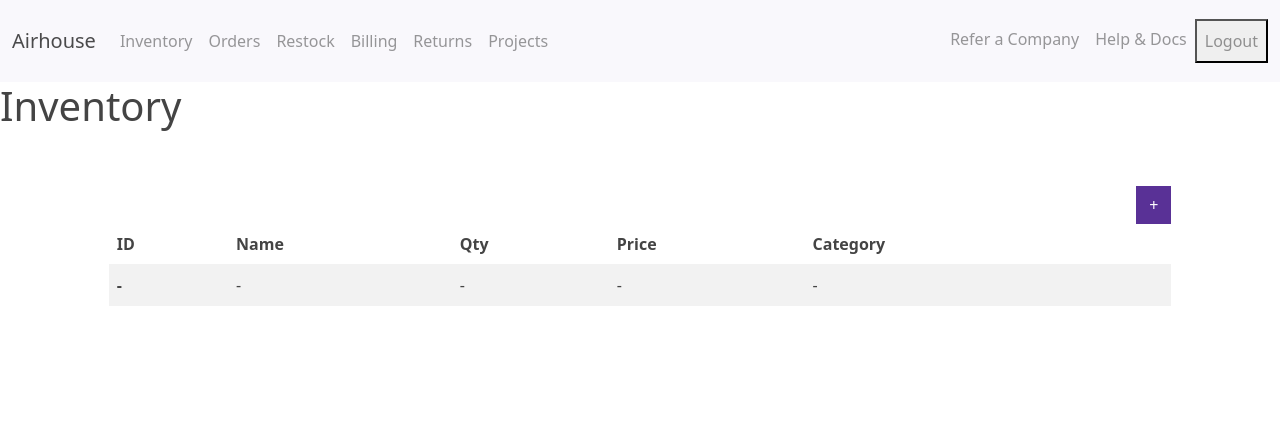
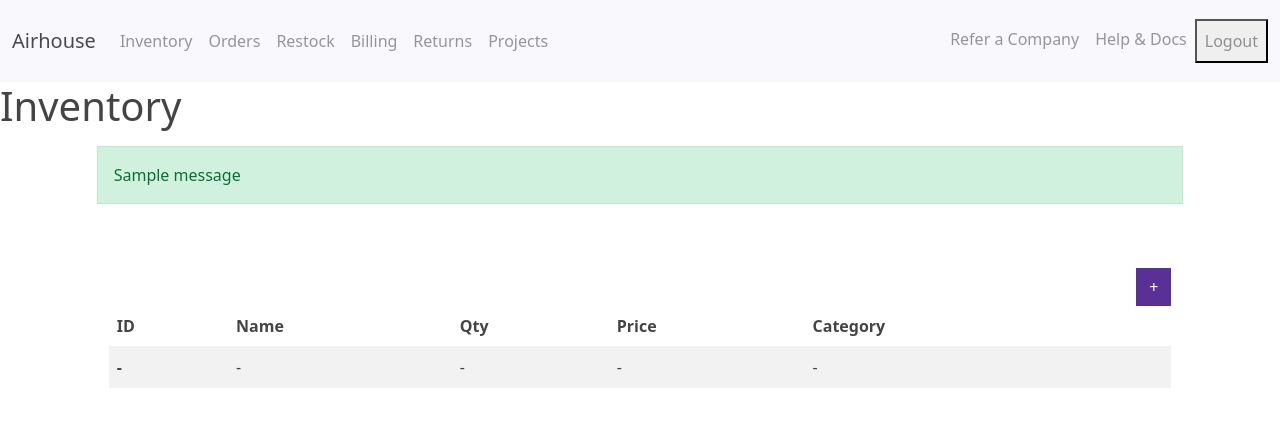
Before and after one commit to leo9uo/Airhouse, a Django app: page /dashboard/ in a window 1280 px wide. Shown: the top 427 px of the page. Run offline with Django 5.2, Linux system fonts and the light colour scheme; a user stored in the database is signed in; data comes from the database, SQL or seed files in the repository; both versions use the stored data as it was after the commit; tables that the repository leaves empty hold one stand-in row (values such as "Sample post"); one stand-in notice (Sample message) is shown.

Commit message:
add low inventory alerts

```diff
--- a/airhouse_project/airhouse/templates/airhouse/dashboard.html
+++ b/airhouse_project/airhouse/templates/airhouse/dashboard.html
@@ -1,7 +1,24 @@
 {% extends 'airhouse/base.html' %}
 
 {% block content %}
+
 <h1>Inventory</h1>
+
+    {% if messages %}
+        <div class="row mt-3">
+            {% for message in messages %}
+                {% if message.tags == 'error' %}
+                    <div class="col-md-10 col-12 mx-auto alert alert-danger">
+                        {{ message }}
+                    </div>
+                {% else %}
+                    <div class="col-md-10 col-12 mx-auto alert alert-success">
+                        {{ message }}
+                    </div>
+                {% endif %}
+            {% endfor %}
+    {% endif %}
+        </div>
     <div class="row">
         <div class="col-md-10 col-12 mx-auto mt-5">
             <div class="d-flex justify-content-end">
@@ -35,7 +52,11 @@
                     <tr>
                         <th scope="row">{{ item.id }}</th>
                         <td>{{ item.name }}</td>
-                        <td>{{ item.quantity }}</td>
+                        {% if item.id in low_inventory_ids %}
+                            <td class="text-danger">{{ item.quantity }}</td>
+                        {% else %}
+                            <td class="text-success">{{ item.quantity }}</td>
+                        {% endif %}
                         <td>${{ item.price }}</td>
                         <td>{{ item.category.name }}</td>
                         <td><a href="{% url 'edit-item' item.id %}" class="btn btn-outline-secondary">Edit</a></td>
--- a/airhouse_project/airhouse/views.py
+++ b/airhouse_project/airhouse/views.py
@@ -6,6 +6,8 @@
 from django.contrib.auth.views import LoginView, LogoutView
 from .forms import UserRegisterForm, InventoryItemForm
 from .models import InventoryItem, Category
+from airhouse_project.settings import LOW_QUANTITY
+from django.contrib import messages
 
 class Index(TemplateView):
     template_name = 'airhouse/index.html'
@@ -17,7 +19,23 @@
     def get(self, request):
         items = InventoryItem.objects.filter(user=self.request.user.id).order_by('id')
 
-        return render(request, 'airhouse/dashboard.html', {'items': items})
+        low_inventory = InventoryItem.objects.filter(
+            user=self.request.user.id,
+            quantity__lte=LOW_QUANTITY
+        )
+
+        if low_inventory.count() > 0:
+            if low_inventory.count() > 1:
+                messages.error(request, f'{low_inventory.count()} items have low inventory')
+            else:
+                messages.error(request, f'{low_inventory.count()} item has low inventory')
+
+        low_inventory_ids = InventoryItem.objects.filter(
+            user=self.request.user.id,
+            quantity__lte=LOW_QUANTITY
+        ).values_list('id', flat=True)
+
+        return render(request, 'airhouse/dashboard.html', {'items': items, 'low_inventory_ids': low_inventory_ids})
 
 class SignUpView(View):
     def get(self, request):
--- a/airhouse_project/airhouse_project/settings.py
+++ b/airhouse_project/airhouse_project/settings.py
@@ -134,3 +134,5 @@
 LOGIN_URL = 'login'
 
 LOGIN_REDIRECT_URL ='/dashboard'
+
+LOW_QUANTITY = 10
```
Also changed, not shown: airhouse_project/db.sqlite3.
